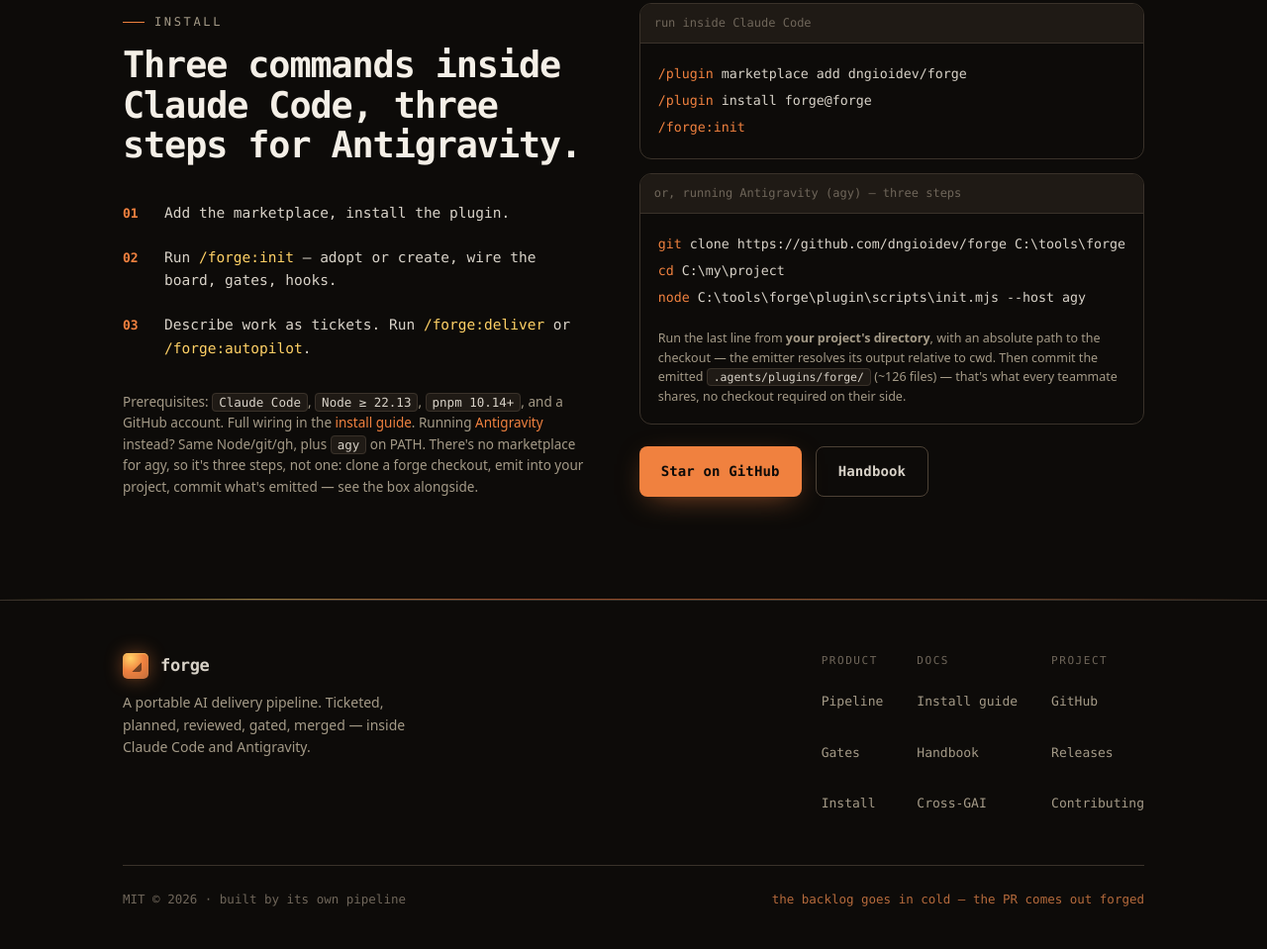
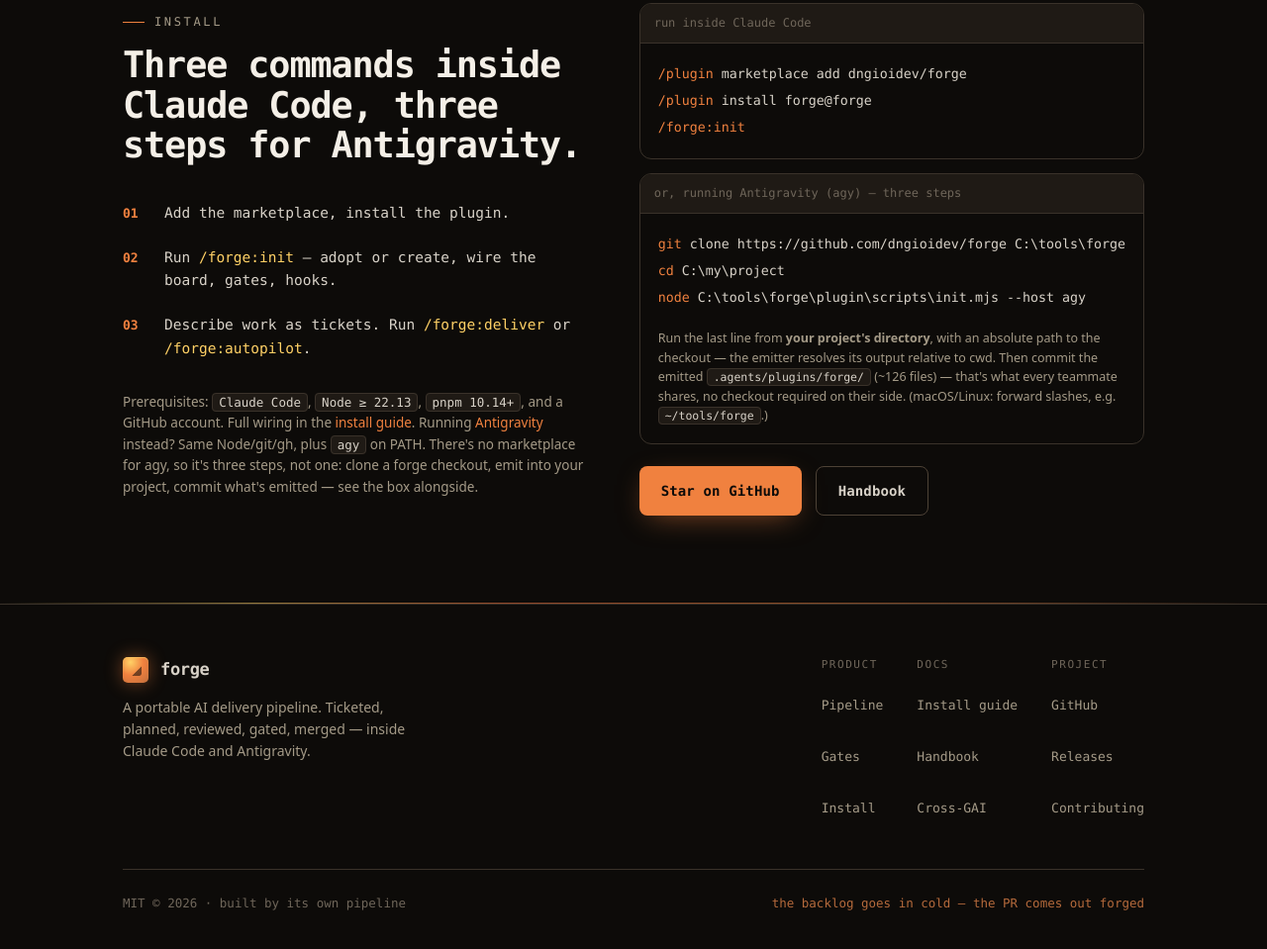
Before and after one commit to dngioidev/forge, a website: page site/index.html in a window 1280 px wide. Shown: the part 4535-5494 px from the top of the page at 99% size. Drawn offline with Linux system fonts and the light colour scheme.

Commit message:
docs(site): note macOS/Linux forward-slash paths in the agy install box (#460)

```diff
--- a/site/index.html
+++ b/site/index.html
@@ -466,7 +466,7 @@
 <pre><span class="p">git</span> clone https://github.com/dngioidev/forge C:\tools\forge
 <span class="p">cd</span> C:\my\project
 <span class="p">node</span> C:\tools\forge\plugin\scripts\init.mjs --host agy</pre>
-        <p style="margin:0;padding:0 18px 18px;font-size:12.5px;color:var(--ink-smoke);line-height:1.55">Run the last line from <b>your project's directory</b>, with an absolute path to the checkout — the emitter resolves its output relative to cwd. Then commit the emitted <code style="font-family:var(--mono);color:var(--ink-ash);background:var(--iron-plate);border:1px solid var(--iron-seam);border-radius:4px;padding:1px 6px;font-size:11.5px">.agents/plugins/forge/</code> (~126 files) — that's what every teammate shares, no checkout required on their side.</p>
+        <p style="margin:0;padding:0 18px 18px;font-size:12.5px;color:var(--ink-smoke);line-height:1.55">Run the last line from <b>your project's directory</b>, with an absolute path to the checkout — the emitter resolves its output relative to cwd. Then commit the emitted <code style="font-family:var(--mono);color:var(--ink-ash);background:var(--iron-plate);border:1px solid var(--iron-seam);border-radius:4px;padding:1px 6px;font-size:11.5px">.agents/plugins/forge/</code> (~126 files) — that's what every teammate shares, no checkout required on their side. (macOS/Linux: forward slashes, e.g. <code style="font-family:var(--mono);color:var(--ink-ash);background:var(--iron-plate);border:1px solid var(--iron-seam);border-radius:4px;padding:1px 6px;font-size:11.5px">~/tools/forge</code>.)</p>
       </div>
       <div class="cta-row" style="margin-top:22px">
         <a class="btn btn-primary" href="https://github.com/dngioidev/forge">Star on GitHub</a>
```
